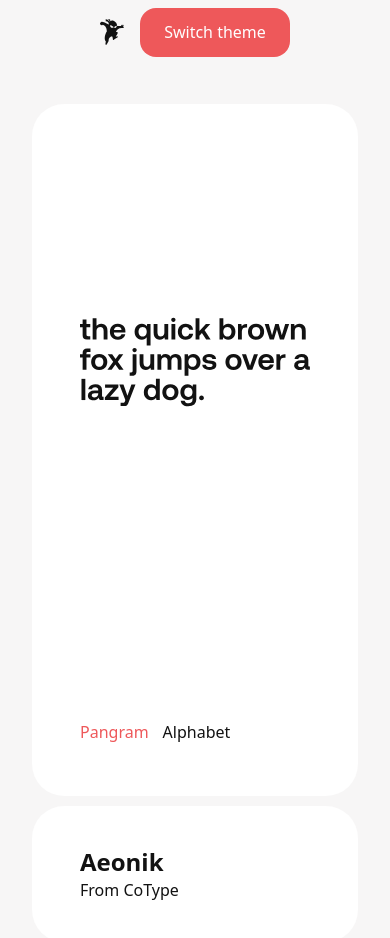
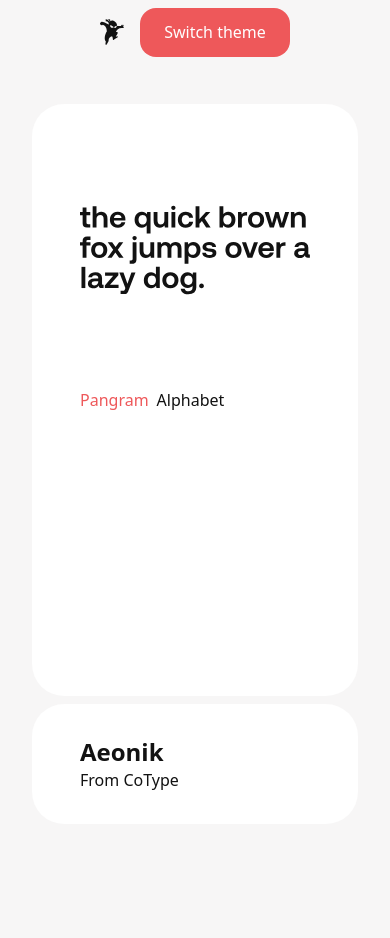
Before and after one commit to ianisparfait/fontsninja, a Next.js app: page /font/Blackletra-Gandur-New-282867 in a window 390 px wide. Shown: the top 938 px of the page. After the commit the page ends 864 px from the top, so only its background shows below. Built offline with nearby package versions, Linux system fonts and the light colour scheme.

Commit message:
improve font page

```diff
--- a/package.json
+++ b/package.json
@@ -26,6 +26,8 @@
     "eslint-plugin-react": "^7.37.5",
     "eslint-plugin-react-hooks": "^5.2.0",
     "html-react-parser": "^5.2.6",
+    "lucide": "^0.548.0",
+    "lucide-react": "^0.548.0",
     "next": "15.5.2",
     "next-themes": "^0.4.6",
     "react": "19.1.0",
--- a/src/app/font/[id]/page.tsx
+++ b/src/app/font/[id]/page.tsx
@@ -1,7 +1,8 @@
 "use client";
 
-import { type ReactNode, useState, useEffect } from "react";
+import { type ReactNode, useState, useEffect, Fragment } from "react";
 
+import { Loader2 } from "lucide-react";
 import { useParams } from "next/navigation";
 
 import SvgRenderer from "@/components/svg";
@@ -39,43 +40,31 @@ export default function FontDetailPage(): ReactNode {
     });
   }, [params.id]);
 
-  if (loading) {
+  const currentImage = viewType === "pangram" ? fontDetails?.images.pangram : fontDetails?.images.alphabet;
+
   return (
-      <div className="container mx-auto px-4 py-8">
-        <div className="text-center" style={{ color: "var(--text)" }}>
-          Loading...
+    <div className="flex gap-2 px-8 py-10 flex-col 2xl:flex-row">
+      <div className="bg-muted flex-1 rounded-4xl pt-10 px-12 pb-8 min-h-[592px] relative">
+        {loading && !currentImage ? (
+          <div className="absolute top-4 right-4">
+            <div className="bg-pagination-muted rounded-full size-8 flex justify-center items-center">
+              <Loader2 className="animate-spin size-3/4 text-pagination" />
             </div>
           </div>
-    );
-  }
-
-  if (!fontDetails) {
-    return (
-      <div className="container mx-auto px-4 py-8">
-        <div className="text-center" style={{ color: "var(--text)" }}>
-          Font not found
-        </div>
-      </div>
-    );
-  }
-
-  const currentImage = viewType === "pangram" ? fontDetails.images.pangram : fontDetails.images.alphabet;
-
-  return (
-    <div className="flex gap-2.5 px-8 py-10 flex-col 2xl:flex-row">
-      <div className="bg-muted flex-1 rounded-4xl px-12 py-10">
-        <div className="grid gap-16">
-          <div className="min-h-[500px]">
+        ) : (
+          <div className="flex flex-col justify-between h-full">
+            <div className="items-start flex mb-8 m-h-auto">
               <SvgRenderer
-              svgContent={currentImage.svg}
-              className="[&_path]:fill-foreground data-[theme=dark]:[&_path]:fill-foreground w-full"
+                svgContent={currentImage?.svg}
+                className="[&_path]:fill-foreground data-[theme=dark]:[&_path]:fill-foreground w-auto max-h-[212px] md:max-h-[372px] lg:max-h-[418px] xl:max-h-[440px]"
               />
             </div>
-          <div className="flex gap-[14px]">
+            <div className="flex justify-between">
+              <div className="flex flex-wrap items-center gap-2">
                 <button
                   onClick={() => setViewType("pangram")}
                   className={cn(
-                "bg-transparent border-none py-3 text-foreground font-medium cursor-pointer select-none",
+                    "relative flex items-center justify-center border-none outline-none transition-colors",
                     viewType === "pangram" && "text-primary pointer-events-none cursor-default",
                   )}
                 >
@@ -84,7 +73,7 @@ export default function FontDetailPage(): ReactNode {
                 <button
                   onClick={() => setViewType("alphabet")}
                   className={cn(
-                "bg-transparent border-none py-3 text-foreground font-medium cursor-pointer select-none",
+                    "relative flex items-center justify-center border-none outline-none transition-colors",
                     viewType === "alphabet" && "text-primary pointer-events-none cursor-default",
                   )}
                 >
@@ -93,10 +82,16 @@ export default function FontDetailPage(): ReactNode {
               </div>
             </div>
           </div>
-      <div className="bg-muted flex-1 2xl:max-w-[437px] rounded-4xl px-12 py-10">
+        )}
+      </div>
+      <div className="bg-muted flex-1 2xl:max-w-[437px] rounded-4xl px-12 py-8">
+        {fontDetails && (
+          <Fragment>
             <p className="font-bold text-2xl text-foreground">{fontDetails.name}</p>
             {fontDetails.foundry && fontDetails.foundry.name && (
               <p className="font-medium text-foreground">{`From ${fontDetails.foundry.name}`}</p>
+            )}
+          </Fragment>
         )}
       </div>
     </div>
```
Also changed, not shown: 1 other file (tests, documents, lock files or other folders). Lines whose indentation alone changed are shown as unchanged.
